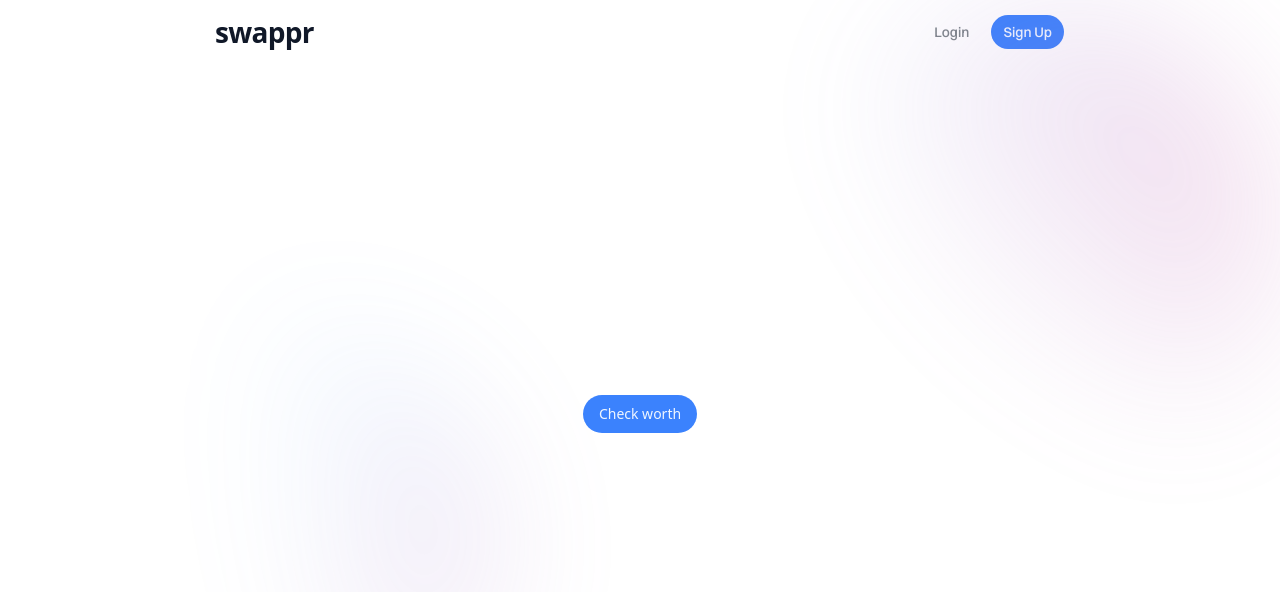
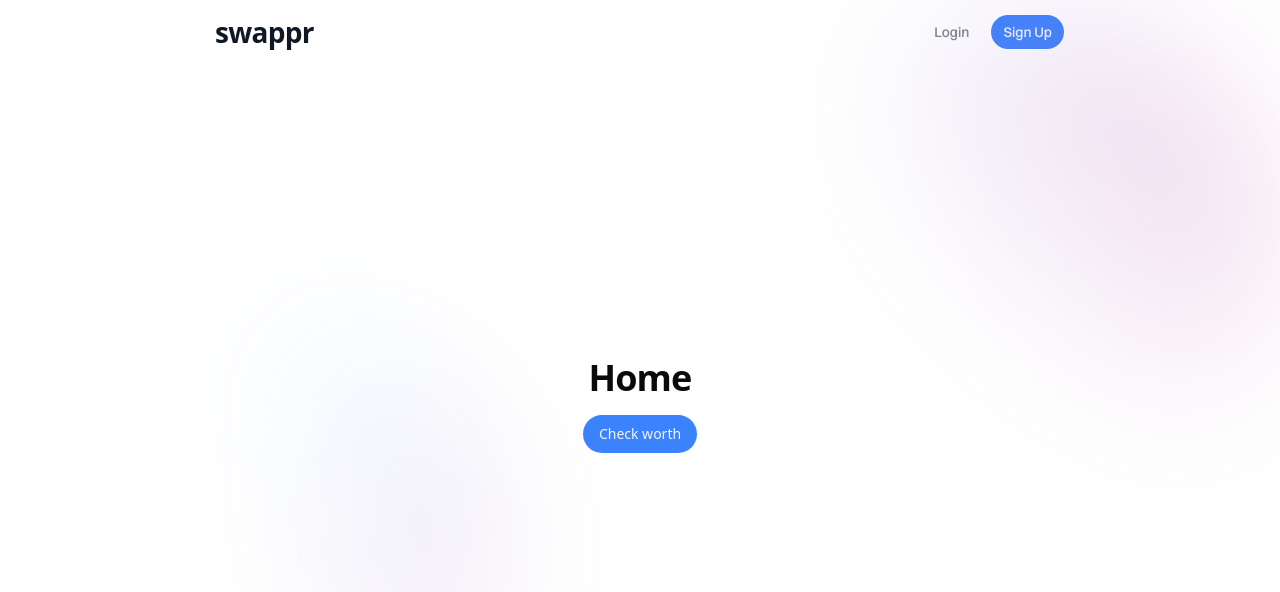
Before and after one commit to timmie20/swappr-client-new, a Next.js app: page / in a window 1280 px wide. Shown: the top 592 px of the page. Built offline with nearby package versions, Linux system fonts and the light colour scheme; no server answers.

Commit message:
(fix): fix

```diff
--- a/src/app/page.tsx
+++ b/src/app/page.tsx
@@ -8,7 +8,7 @@ export default function Page() {
     <>
       <PageContainer>
         <div className="flex h-full flex-col items-center justify-center gap-4">
-          <TypographyH1 text="Home" />
+          <TypographyH1>Home</TypographyH1>
           <Link href="/check-worth">
             <Button size="lg">Check worth</Button>
           </Link>
--- a/src/components/h1.tsx
+++ b/src/components/h1.tsx
@@ -2,7 +2,7 @@ import { cn } from "@/lib/utils";
 
 type H1Props = {
   children: React.ReactNode;
-  className: string;
+  className?: string;
 };
 
 export function TypographyH1({ children, className }: H1Props) {
```
